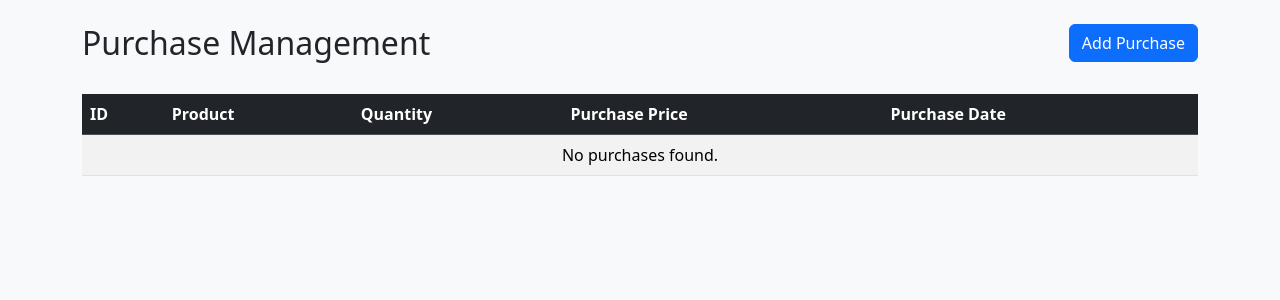
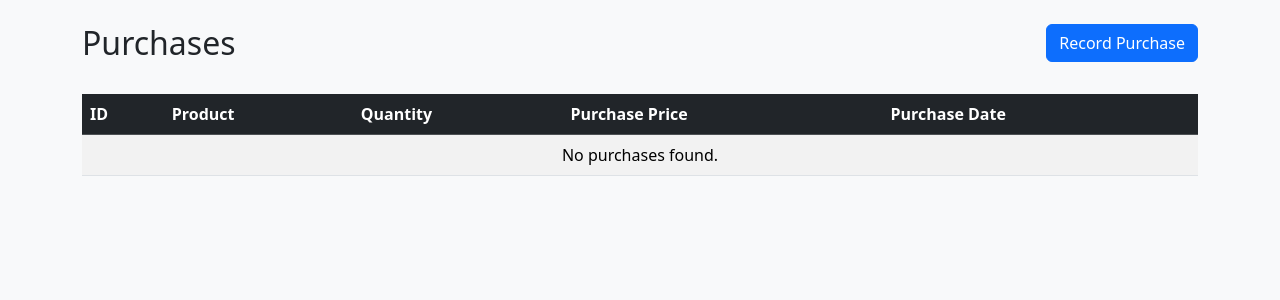
Before and after one commit to ishithakodali/inventory-management-system, a Flask app: page /purchases in a window 1280 px wide. Shown: the part 56-356 px from the top of the page. Run offline with Flask 3, Linux system fonts and the light colour scheme; the visitor is signed in with stand-in values (Sample User, id 1); data comes from the database, SQL or seed files in the repository; data that the repository does not hold is empty.

Commit message:
Standardize UI and terminology across all modules

```diff
--- a/templates/dashboard.html
+++ b/templates/dashboard.html
@@ -3,7 +3,7 @@
 {% block content %}
 <div class="row mb-4">
     <div class="col-12">
-        <h2>Inventory Dashboard</h2>
+        <h2>Dashboard</h2>
     </div>
 </div>
 
@@ -51,7 +51,7 @@
                                 <th>Product Name</th>
                                 <th>Category</th>
                                 <th>Current Stock</th>
-                                <th>Configured Threshold</th>
+                                <th>Low Stock Threshold</th>
                                 <th>Status</th>
                             </tr>
                         </thead>
--- a/templates/low_stock.html
+++ b/templates/low_stock.html
@@ -15,7 +15,7 @@
                 <th>Product</th>
                 <th>Category</th>
                 <th>Current Stock</th>
-                <th>Threshold</th>
+                <th>Low Stock Threshold</th>
                 <th>Status</th>
             </tr>
         </thead>
--- a/templates/purchases.html
+++ b/templates/purchases.html
@@ -3,10 +3,10 @@
 {% block content %}
 <div class="row mb-4">
     <div class="col-md-6">
-        <h2>Purchase Management</h2>
+        <h2>Purchases</h2>
     </div>
     <div class="col-md-6 text-md-end">
-        <button class="btn btn-primary" data-bs-toggle="modal" data-bs-target="#addPurchaseModal">Add Purchase</button>
+        <button class="btn btn-primary" data-bs-toggle="modal" data-bs-target="#addPurchaseModal">Record Purchase</button>
     </div>
 </div>
 
@@ -45,7 +45,7 @@
         <div class="modal-content">
             <form action="/purchases/add" method="POST">
                 <div class="modal-header">
-                    <h5 class="modal-title">Add New Purchase</h5>
+                    <h5 class="modal-title">Record New Purchase</h5>
                     <button type="button" class="btn-close" data-bs-dismiss="modal" aria-label="Close"></button>
                 </div>
                 <div class="modal-body">
@@ -63,7 +63,7 @@
                         <input type="number" class="form-control" name="quantity" required>
                     </div>
                     <div class="mb-3">
-                        <label class="form-label">Purchase Price (₹)</label>
+                        <label class="form-label">Purchase Price ($)</label>
                         <input type="number" step="0.01" class="form-control" name="purchase_price" required>
                     </div>
                     <div class="mb-3">
@@ -73,7 +73,7 @@
                 </div>
                 <div class="modal-footer">
                     <button type="button" class="btn btn-secondary" data-bs-dismiss="modal">Cancel</button>
-                    <button type="submit" class="btn btn-primary">Add Purchase</button>
+                    <button type="submit" class="btn btn-primary">Record Purchase</button>
                 </div>
             </form>
         </div>
--- a/templates/sales.html
+++ b/templates/sales.html
@@ -3,7 +3,7 @@
 {% block content %}
 <div class="row mb-4">
     <div class="col-md-6">
-        <h2>Sales Management</h2>
+        <h2>Sales</h2>
     </div>
     <div class="col-md-6 text-md-end">
         <button class="btn btn-primary" data-bs-toggle="modal" data-bs-target="#addSaleModal">Record Sale</button>
@@ -63,7 +63,7 @@
                         <input type="number" class="form-control" name="quantity" required>
                     </div>
                     <div class="mb-3">
-                        <label class="form-label">Selling Price (₹)</label>
+                        <label class="form-label">Selling Price ($)</label>
                         <input type="number" step="0.01" class="form-control" name="selling_price" required>
                     </div>
                     <div class="mb-3">
```
Also changed, not shown: routes/products.py (+4 -6 lines), templates/products.html (+4 -4 lines).
